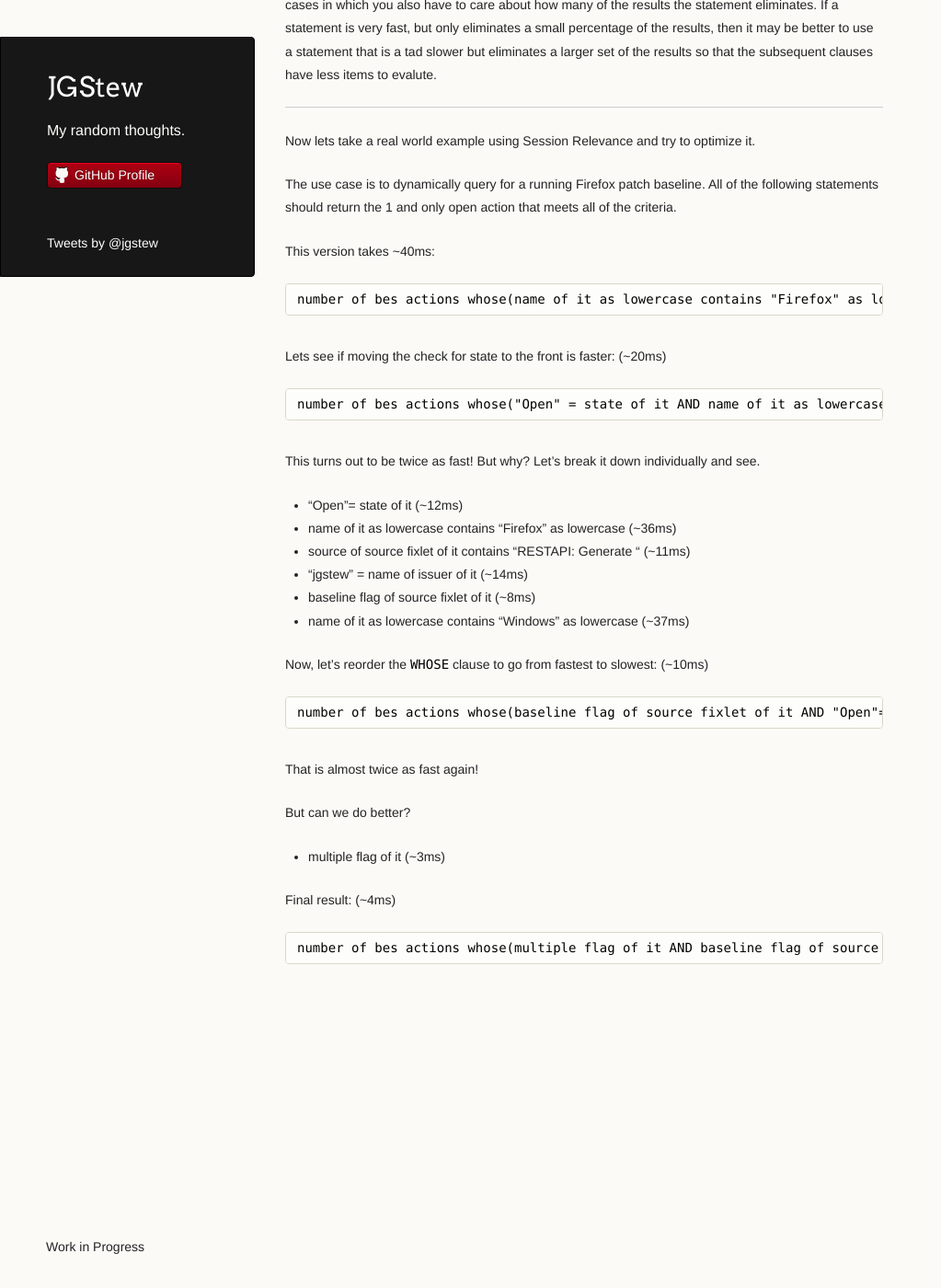
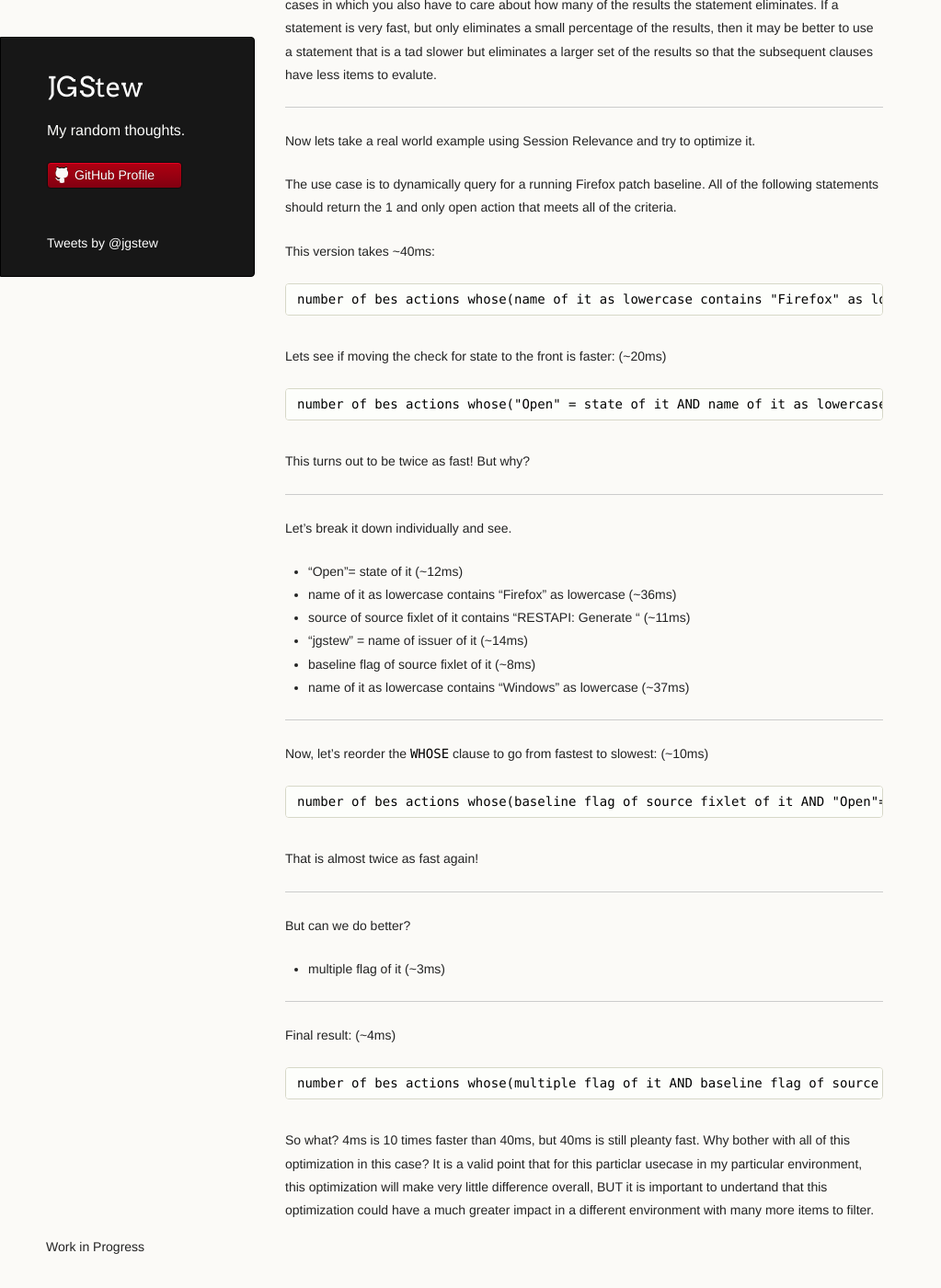
Before and after one commit to jgstew/jgstew.github.io, a Jekyll site: the page built from _posts/2016-10-11-The-way-BigFix-Session-Relevance-statements-are-written-matters-(Part3)-Whose.md, in a window 1280 px wide and 1400 px high, scrolled down 1158 px. Shown: the whole window at 92% size, without its empty margins (0-1023 px from the left). Built offline with Jekyll 4.4.1, drawn with Linux system fonts in a browser that asks for light colours; comment, search, counter and statistics services are not loaded; before the commit the page ends 2288 px from its top, so only the background shows below that.

Commit message:
Update 2016-10-11-The-way-BigFix-Session-Relevance-statements-are-written-matters-(Part3)-Whose.md

```diff
--- a/_posts/2016-10-11-The-way-BigFix-Session-Relevance-statements-are-written-matters-(Part3)-Whose.md
+++ b/_posts/2016-10-11-The-way-BigFix-Session-Relevance-statements-are-written-matters-(Part3)-Whose.md
@@ -46,7 +46,11 @@ Lets see if moving the check for state to the front is faster: (~20ms)
 
     number of bes actions whose("Open" = state of it AND name of it as lowercase contains "Firefox" as lowercase AND source of source fixlet of it contains "RESTAPI: Generate " AND baseline flag of source fixlet of it AND "jgstew" = name of issuer of it AND name of it as lowercase contains "Windows" as lowercase)
 
-This turns out to be twice as fast! But why? Let's break it down individually and see.
+This turns out to be twice as fast! But why?
+
+-----
+
+Let's break it down individually and see.
 
 - "Open"= state of it (~12ms)
 - name of it as lowercase contains "Firefox" as lowercase (~36ms)
@@ -55,16 +59,24 @@ This turns out to be twice as fast! But why? Let's break it down individually an
 - baseline flag of source fixlet of it (~8ms)
 - name of it as lowercase contains "Windows" as lowercase (~37ms)
 
+-----
+
 Now, let's reorder the `WHOSE` clause to go from fastest to slowest: (~10ms)
 
     number of bes actions whose(baseline flag of source fixlet of it AND "Open"= state of it AND source of source fixlet of it contains "RESTAPI: Generate " AND "jgstew" = name of issuer of it AND name of it as lowercase contains "Firefox" as lowercase AND name of it as lowercase contains "Windows" as lowercase )
 
 That is almost twice as fast again!
 
+-----
+
 But can we do better?
 
 - multiple flag of it (~3ms)
 
+-----
+
 Final result: (~4ms)
 
     number of bes actions whose(multiple flag of it AND baseline flag of source fixlet of it AND "Open"= state of it AND source of source fixlet of it contains "RESTAPI: Generate " AND "jgstew" = name of issuer of it AND name of it as lowercase contains "Firefox" as lowercase AND name of it as lowercase contains "Windows" as lowercase )
+
+So what? 4ms is 10 times faster than 40ms, but 40ms is still pleanty fast. Why bother with all of this optimization in this case? It is a valid point that for this particlar usecase in my particular environment, this optimization will make very little difference overall, BUT it is important to undertand that this optimization could have a much greater impact in a different environment with many more items to filter.
```
